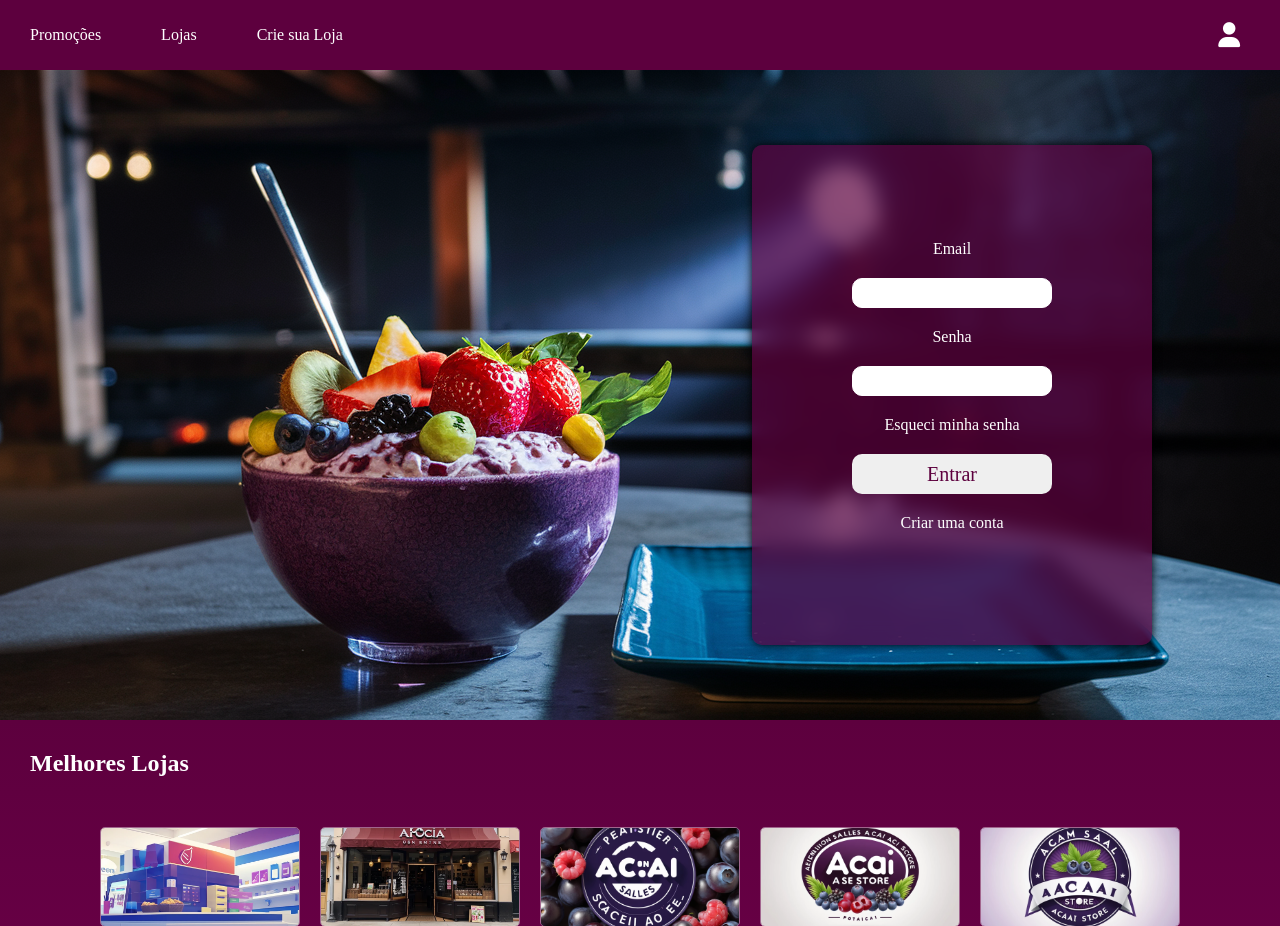
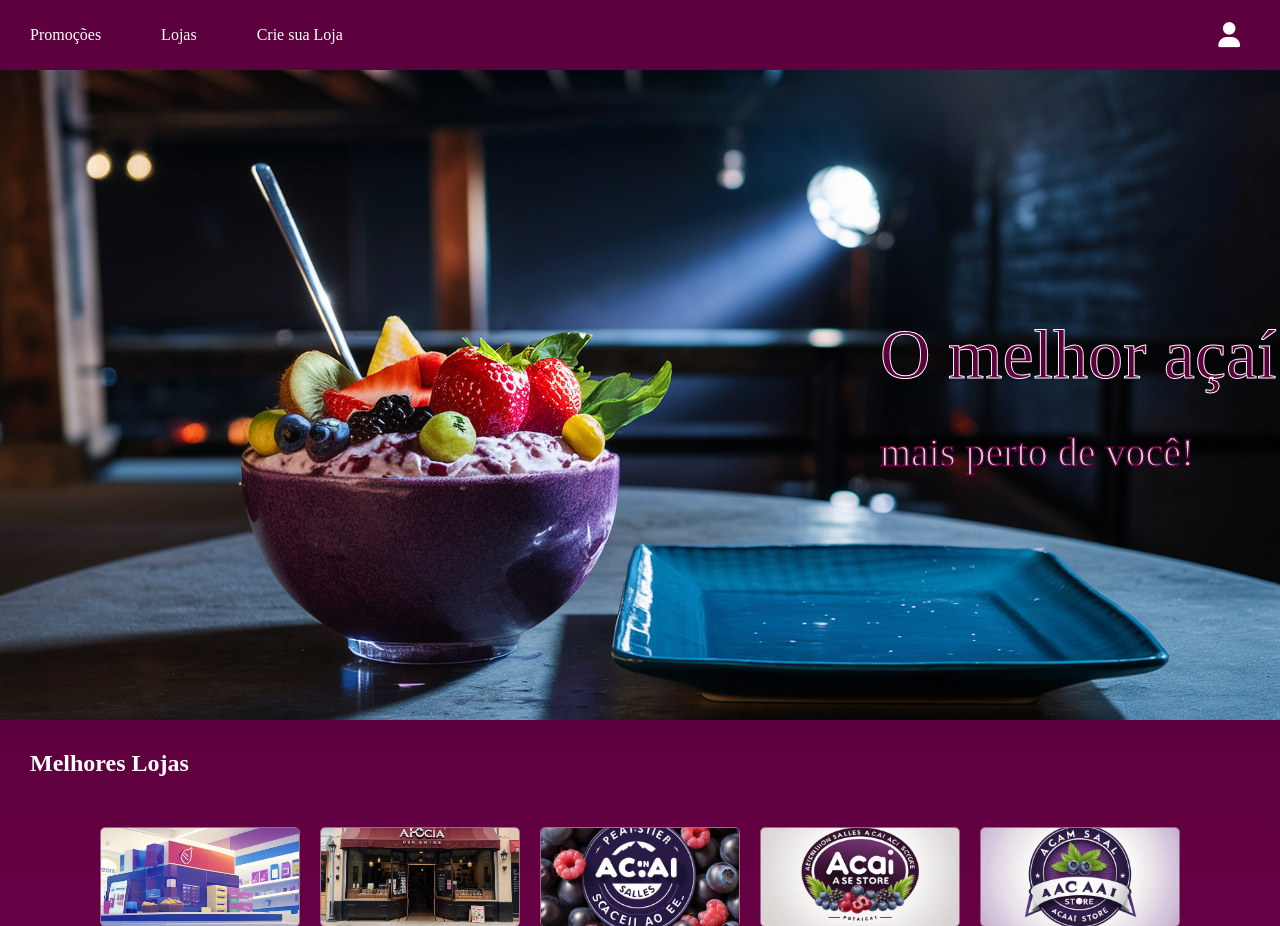
Before and after one commit to Guilherme0112/Loja-Acai, a PHP site: page / in a window 1280 px wide. Shown: the top 926 px of the page. Run offline with PHP 8.4, Linux system fonts and the light colour scheme; some web fonts are replaced.

Commit message:
Add files via upload

```diff
--- a/Açaí/index.html
+++ b/Açaí/index.html
@@ -27,16 +27,9 @@
     <!-- 1º parte da página -->
 
    <main id='main-page'>
-        <div id='box-login'>
-            <div id="box-size-login">
-                <label for='email' id="label-email">Email</label>
-                <input type="email" class='input-email-and-password'>
-                <label for='password' id='label-senha'>Senha</label>
-                <input type="password" class='input-email-and-password'>
-                <a href="" class='line-of-options'>Esqueci minha senha</a>
-                <button class="font" id="button-login">Entrar</button>
-                <a href="./register/register.html" class='line-of-options'>Criar uma conta</a>
-            </div>
+        <div id="box-title">
+            <span id="title-one">O melhor açaí</span>
+            <span id="title-two">mais perto de você!</span>
         </div>
     </main>
     <section id="best-stores-and-promotions">
@@ -61,24 +54,45 @@
         <section id="promotions">
             <h2 class="titles-page">Em alta</h2>
             <div class="card-promotions">
+                <span></span>
                 <img src="./photos/promotions/promotion-1.png" alt="">
-                <h2></h2>
             </div>
             <div class="card-promotions">
                 <img src="./photos/promotions/promotion-2.png" alt="">
-                <h2></h2>
+               <span></span>
             </div>
             <div class="card-promotions">
                 <img src="./photos/promotions/promotion-3.png" alt="">
-                <h2></h2>
+                <span></span>
             </div>
-            <div class="card-promotions"></div>
-            <div class="card-promotions"></div>
-            <div class="card-promotions"></div>
-            <div class="card-promotions"></div>
-            <div class="card-promotions"></div>
-            <div class="card-promotions"></div>
-            <div class="card-promotions"></div>
+            <div class="card-promotions">
+                <img src="" alt="">
+                <span></span>
+            </div>
+            <div class="card-promotions">
+                <img src="" alt="">
+                <span></span>
+            </div>
+            <div class="card-promotions">
+                <img src="" alt="">
+                <span></span>
+            </div>
+            <div class="card-promotions">
+                <img src="" alt="">
+                <span></span>
+            </div>
+            <div class="card-promotions">
+                <img src="" alt="">
+                <span></span>
+            </div>
+            <div class="card-promotions">
+                <img src="" alt="">
+                <span></span>
+            </div>
+            <div class="card-promotions">
+                <img src="" alt="">
+                <span></span>
+            </div>
         </section>
         <section id="outers">
             <h2 class="titles-page">Outros</h2>
--- a/Açaí/style.css
+++ b/Açaí/style.css
@@ -58,7 +58,7 @@ i:hover{
     transition: 0.5s;
 }
 
-/* Primary part from the page, box from the login and background 1 */
+/* Primary part from the page, box from the title and background 1 */
 
 #main-page{
 
@@ -71,60 +71,30 @@ i:hover{
     align-items: center;
     justify-content: end;
 }
-#box-login{
+#box-title{
 
-    height: 500px;
     width: 400px;
-    background-color: rgb(93, 0, 62, 0.7);
-    backdrop-filter: blur(10px);
-    box-shadow: 0px 0px 10px black;
-    border-radius: 10px;
-    margin-right: 10%;
+    height: 30%;
     display: flex;
     justify-content: center;
     align-items: center;
-    color: white;
+    flex-wrap: wrap;
+    color: rgb(93, 0, 62);
+    -webkit-text-stroke-width: 1px;
+    -webkit-text-stroke-color: white;
 }
-#box-size-login{
+#title-one{
 
-    flex-wrap: wrap;
-    width: 50%;
-    height: 50%;
-    display: flex;
-    justify-content: center;
-    align-items: center;
-    margin-bottom: 15%;
+    width: 100%;
+    font-size: 70px;
 }
-.input-email-and-password{
+#title-two{
 
-    height: 30px;
-    width: 200px;
-    border-radius: 10px;
-    padding-left: 10px;
-    margin: 20px 0;
-    border: 1px solid white;
-}
-#button-login{
-
-    margin: 20px 0;
-    height: 40px;
-    width: 200px;
-    border-radius: 10px;
-    cursor: pointer;
-    font-size: 20px;
-    color: rgb(93, 0, 62);
-}
-#button-login:hover{
-
-    background-color: rgb(93, 0, 62, 0);
-    color: white;
-    transition: 0.2s;
-    border: 1px solid white;
-}
-#button-login:active{
-
-    background-color: white;
-    color: rgb(93, 0, 62);
+    font-size: 40px;
+    width: 100%;
+    color: rgb(214, 214, 214);
+    -webkit-text-stroke-width: 1.5px;
+    -webkit-text-stroke-color: rgb(93, 0, 62);
 }
 
 /* Part of the promotions e best stores */
@@ -156,7 +126,7 @@ i:hover{
     height: 100px;
     width: 200px;
     border: 1px solid rgba(255, 255, 255, 0.4);
-    margin: 50px 10px 50px 10px;
+    margin: 50px 10px;
     float: left;
     border-radius: 5px;
     cursor: pointer;
@@ -195,11 +165,13 @@ i:hover{
 
     height: 250px;
     width: 200px;
-    margin: 50px 10px 50px 10px;
+    margin: 50px 10px;
     border: 1px solid rgba(255, 255, 255, 0.4);
     border-radius: 10px;
     cursor: pointer;
     overflow: hidden;
+    display: inline-block;
+
 }
 .card-promotions:hover{
 
@@ -213,12 +185,14 @@ i:hover{
     height: 100%;
     object-fit: cover;
     webkit-transition: -webkit-transform .5s ease;
-    transition: transform .5s ease;
+    transition: transform 0.5s ease;
 }
 .card-promotions img:hover{
 
     -webkit-transform: scale(1.1);
-    transform: scale(1.1)
+    transform: scale(1.1);
+    filter: brightness(20%);
+    transition: 0.5s;
 }
 
 /* Outers */
@@ -283,9 +257,9 @@ footer{
         align-items: center;
         justify-content: center;
     }
-    #box-login{
+    #title-one, #title-two{
 
-        margin: 0;
+        opacity: 0;
     }
 
 /* reduce of box */
@@ -294,18 +268,19 @@ footer{
 
         height: 70px;
         width: 140px;
-        margin: 50px 10px 50px 10px;
+        margin: 20px 10px;
     }
     .card-promotions{
 
         height: 150px;
         width: 100px;
+        margin: 20px 10px;
     }
     .card-outers{
 
         height: 240px;
         width: 150px;
-        margin: 50px 10px 50px 10px;
+        margin: 20px 10px;
     }
 
     /* Centralize of title */
```
